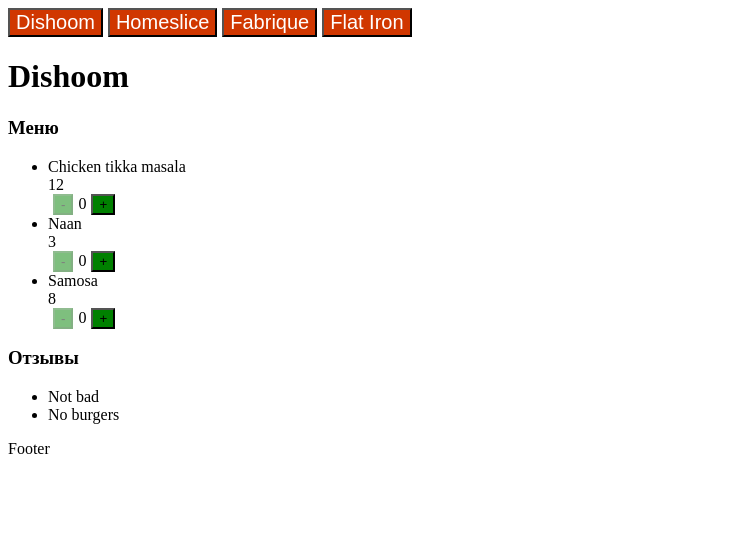
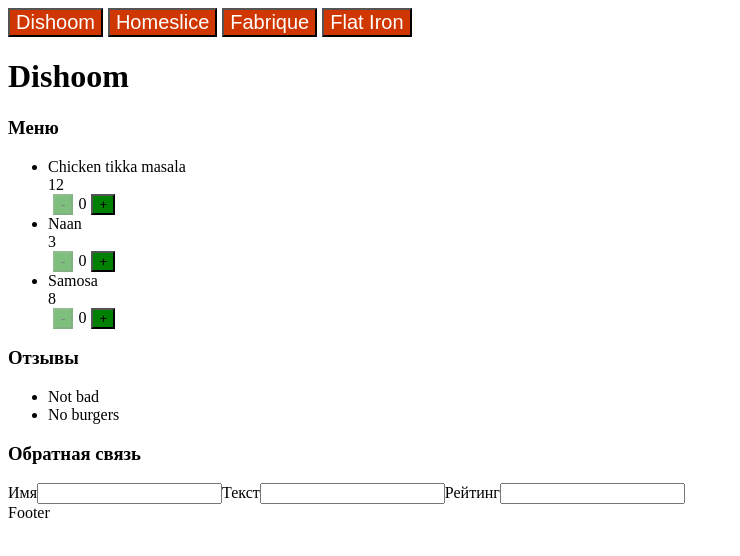
Before and after one commit to krparen/react-course-homeworks, a React (Vite) app: page / in a window 1280 px wide. Shown: the top 556 px of the page, without its empty margins (0-740 px from the left). Built offline with nearby package versions, Linux system fonts and the light colour scheme.

Commit message:
lecture-4/hw простейшая форма, нет стилей

```diff
--- a/src/components/pages/restaurant-page/component.jsx
+++ b/src/components/pages/restaurant-page/component.jsx
@@ -4,6 +4,7 @@
 import {Restaurant} from "../../restaurant/component.jsx";
 import {Footer} from "../../footer/component.jsx";
 import {restaurants} from "../../../constants/mock.js";
+import {ReviewForm} from "../../review-form/component.jsx";
 
 export const RestaurantPage = () => {
     const [activeRestaurantId, setActiveRestaurantId] = useState( restaurants[0].id );
@@ -18,6 +19,7 @@
                 <RestaurantTabs restaurants={restaurants} onSelect={setActiveRestaurantId}/>
             </Header>
             <Restaurant restaurant={activeRestaurant}/>
+            <ReviewForm/>
             <Footer />
         </div>
     );
--- /dev/null
+++ b/src/components/review-form/component.jsx
@@ -0,0 +1,13 @@
+export const ReviewForm = () => {
+    return <div>
+        <h3>Обратная связь</h3>
+        <form>
+            <label htmlFor="name">Имя</label>
+            <input type="text" id="name"/>
+            <label htmlFor="text">Текст</label>
+            <input type="text" id="text"/>
+            <label htmlFor="rating">Рейтинг</label>
+            <input type="text" id="rating"/>
+        </form>
+    </div>
+}
```
